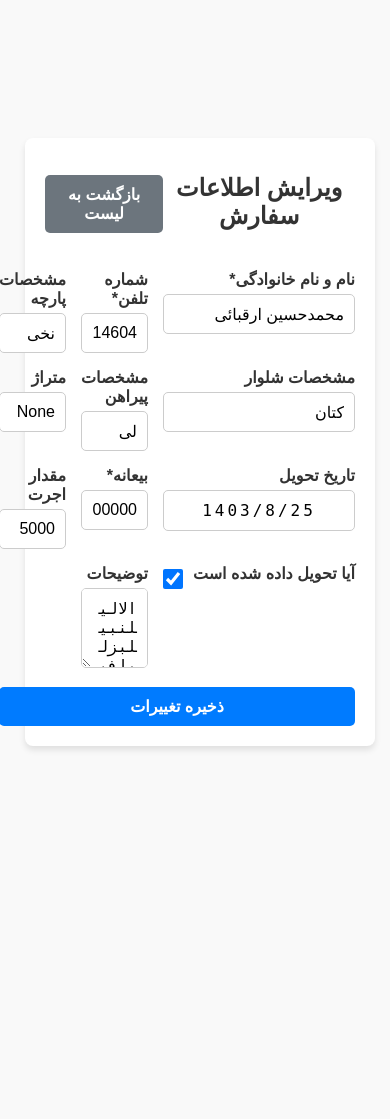
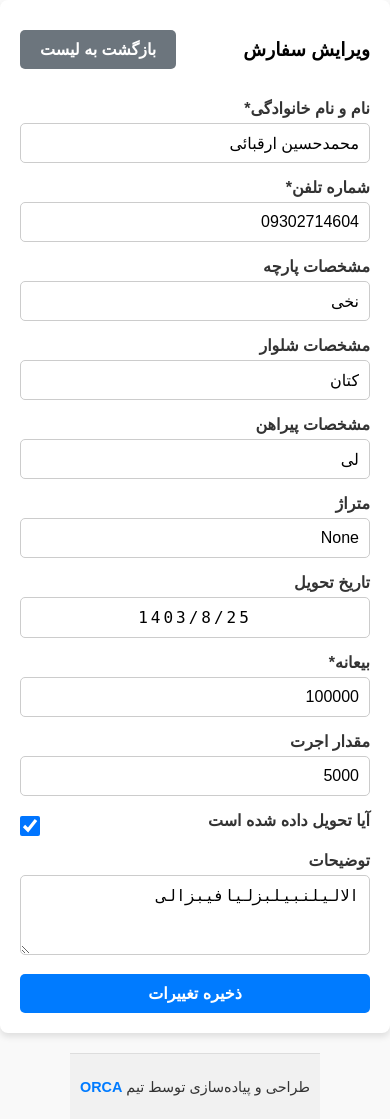
Before and after one commit to MHArghabaee/khayyati, a Django app: page /order/edit/1/ in a window 390 px wide. Before the commit the page ends 750 px from the top, so only its background shows below. Run offline with Django 5.2, Linux system fonts and the light colour scheme; a user stored in the database is signed in; data comes from the database, SQL or seed files in the repository; both versions use the stored data as it was after the commit.

Commit message:
Solving the Responsive Problem

```diff
--- a/khayyat/templates/khayyat/update.html
+++ b/khayyat/templates/khayyat/update.html
@@ -3,19 +3,19 @@
 <head>
     <meta charset="UTF-8"/>
     <meta name="viewport" content="width=device-width, initial-scale=1.0"/>
-    <title>ویرایش اطلاعات سفارش</title>
+    <title>ویرایش سفارش</title>
 
     <style>
         body {
             font-family: Arial, sans-serif;
             direction: rtl !important;
             background-color: #f9f9f9;
-            padding: 20px;
             margin: 0;
             display: flex;
             justify-content: center;
             align-items: center;
             min-height: 100vh;
+            flex-direction: column;
         }
 
         .form-container {
@@ -52,11 +52,19 @@
             form {
                 grid-template-columns: 1fr 1fr;
             }
+
+            .full-width {
+                grid-column: span 2;
+            }
         }
 
         @media (min-width: 1024px) {
             form {
                 grid-template-columns: 1fr 1fr 1fr;
+            }
+
+            .full-width {
+                grid-column: span 3;
             }
         }
 
@@ -81,20 +89,21 @@
         textarea {
             resize: vertical;
             height: 80px;
+            grid-column: span 1;
         }
 
-        .full-width {
+        textarea.full-width {
             grid-column: span 1;
         }
 
         @media (min-width: 768px) {
-            .full-width {
+            textarea.full-width {
                 grid-column: span 2;
             }
         }
 
         @media (min-width: 1024px) {
-            .full-width {
+            textarea.full-width {
                 grid-column: span 3;
             }
         }
@@ -163,16 +172,47 @@
         }
 
         .submit-container {
-            grid-column: span 3;
-            display: flex;
-            justify-content: center;
+            grid-column: span 1;
+        }
+
+        @media (min-width: 768px) {
+            .submit-container {
+                grid-column: span 2;
+            }
+        }
+
+        @media (min-width: 1024px) {
+            .submit-container {
+                grid-column: span 3;
+            }
+        }
+
+        footer {
+            margin-top: 20px;
+            text-align: center;
+            background-color: #f1f1f1;
+            padding: 10px;
+            border-top: 1px solid #ddd;
+            font-size: 0.9rem;
+            color: #333;
+        }
+
+        footer a {
+            text-decoration: none;
+            color: #007bff;
+            font-weight: bold;
+        }
+
+        footer a:hover {
+            color: #0056b3;
+            text-decoration: underline;
         }
     </style>
 </head>
 <body>
 <div class="form-container">
     <div class="form-actions">
-        <h1>ویرایش اطلاعات سفارش</h1>
+        <h3>ویرایش سفارش</h3>
         <a href="{% url 'order_list' %}">
             <button type="button" class="back-button">بازگشت به لیست</button>
         </a>
@@ -296,5 +336,11 @@
         </div>
     </form>
 </div>
+<footer>
+    <p>
+        طراحی و پیاده‌سازی توسط تیم
+        <a href="https://mr-mohamadmhz.github.io/" target="_blank">ORCA</a>
+    </p>
+</footer>
 </body>
 </html>
```
Also changed, not shown: khayyat/templates/khayyat/add-form.html (+56 -9 lines), khayyat/templates/khayyat/index.html (+29 -3 lines), db.sqlite3.
